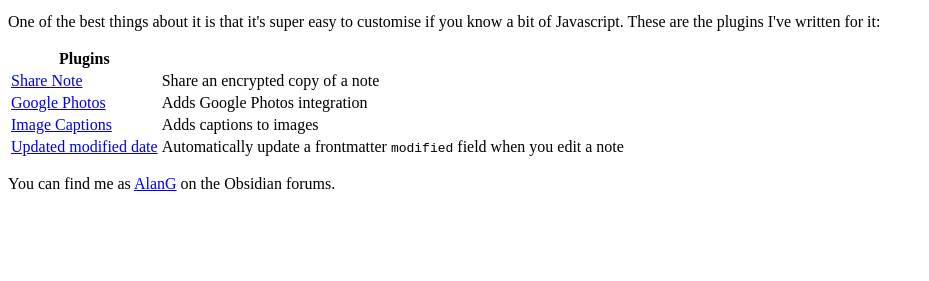
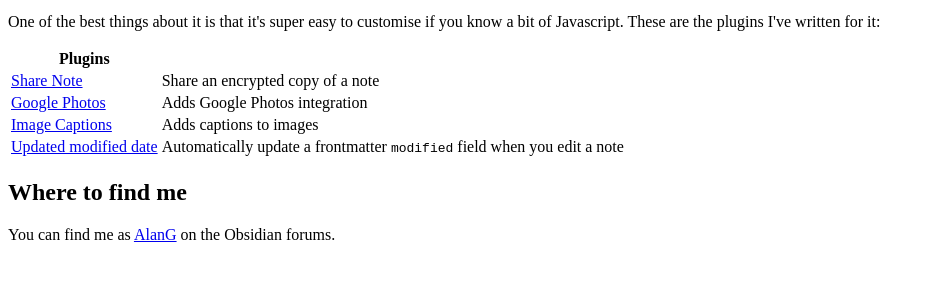
Before and after one commit to alangrainger/alan.gr, an Eleventy site: page src/obsidian.md in a window 1280 px wide. Shown: the part 87-368 px from the top of the page, without its empty margins (0-929 px from the left). Built offline with nearby package versions, Linux system fonts and the light colour scheme; Eleventy itself is replaced by a stand-in of ours; files that its build step writes are made by us from their sources.

Commit message:
modified:   README.md 	modified:   src/obsidian.md

```diff
--- a/src/obsidian.md
+++ b/src/obsidian.md
@@ -15,4 +15,6 @@ One of the best things about it is that it's super easy to customise if you know
 | [Image Captions](https://github.com/alangrainger/obsidian-image-captions) | Adds captions to images |
 | [Updated modified date](https://github.com/alangrainger/obsidian-frontmatter-modified-date) | Automatically update a frontmatter `modified` field when you edit a note |
 
+## Where to find me
+
 You can find me as [AlanG](https://forum.obsidian.md/u/alang/summary) on the Obsidian forums.
```
Also changed, not shown: README.md.
